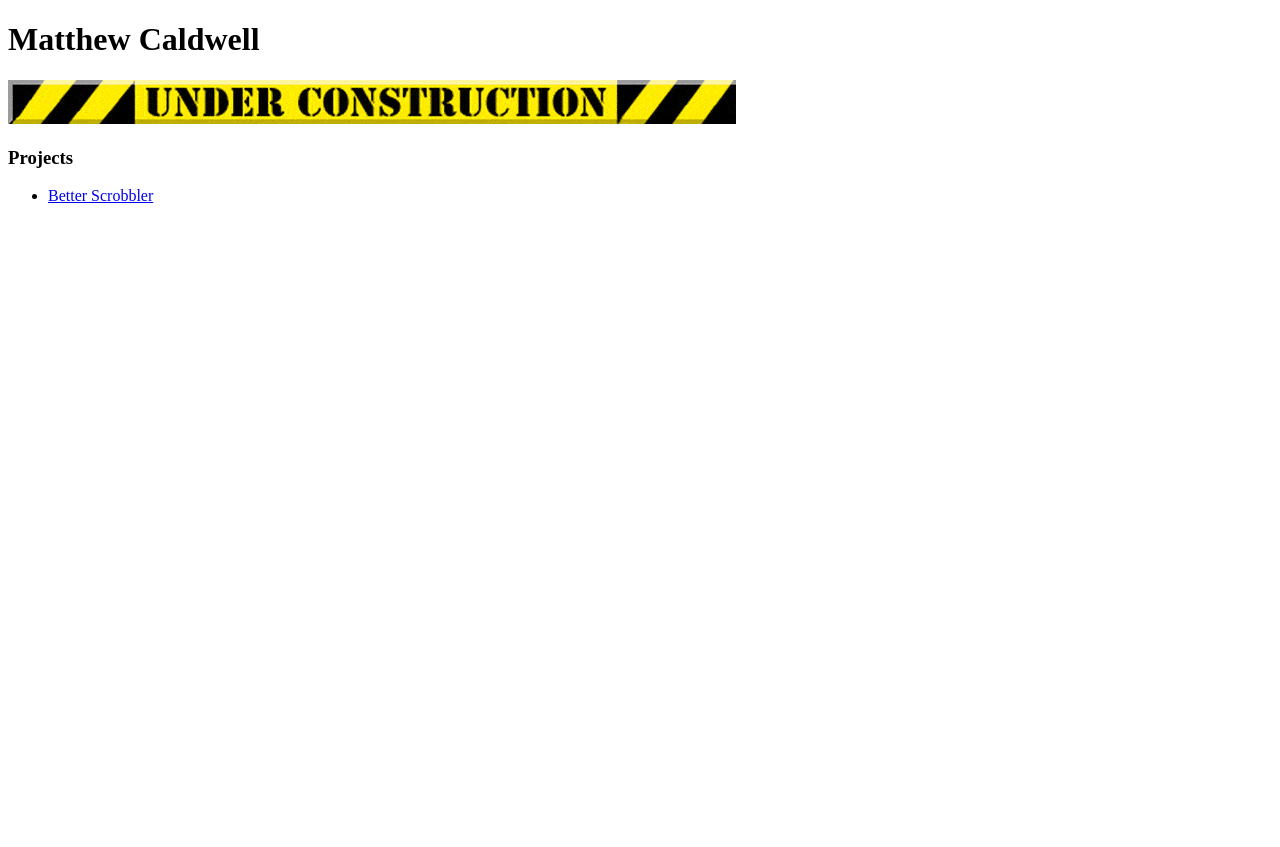
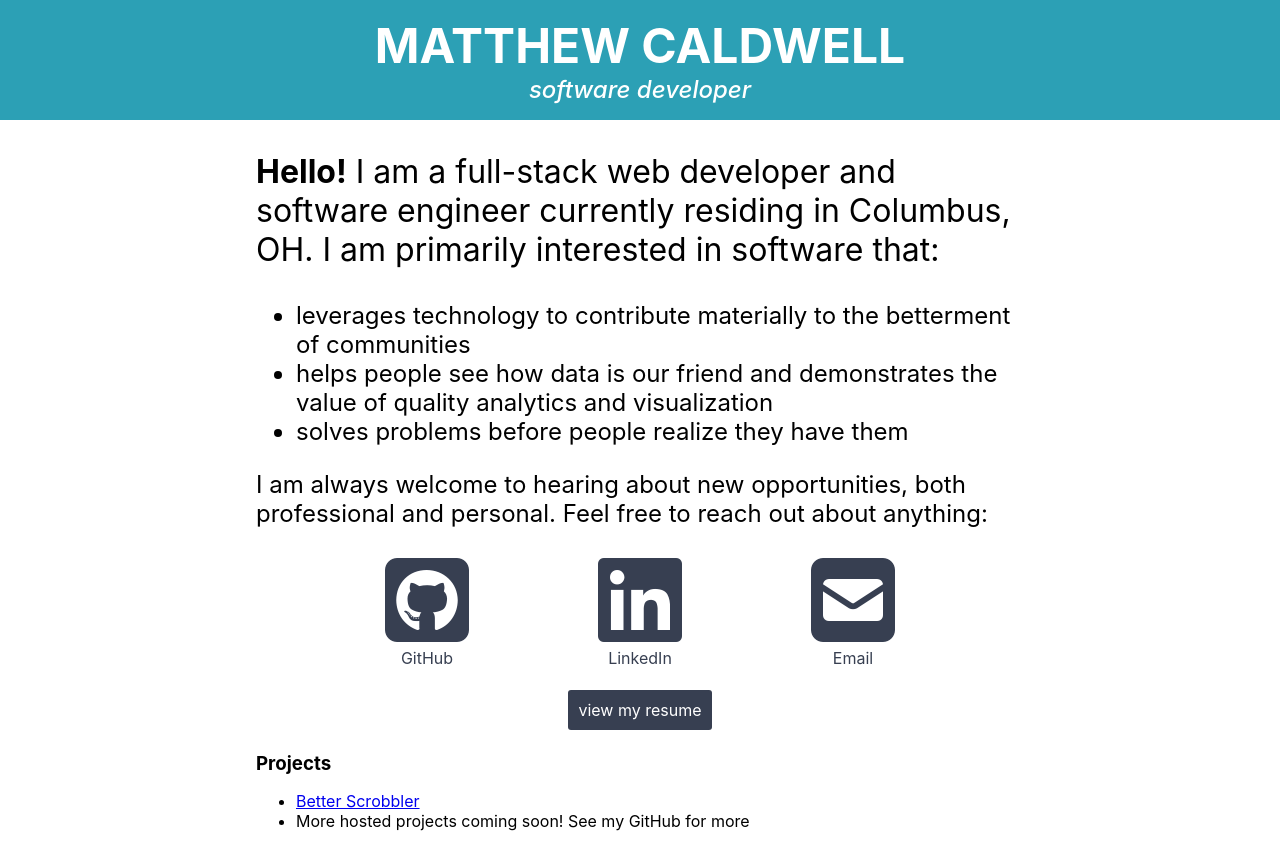
Before and after one commit to caldwellmatthew/personal-website, a plain HTML site: page index.html in a window 1280 px wide. Before the commit the page ends 800 px from the top, so only its background shows below. Drawn offline with Linux system fonts and the light colour scheme.

Commit message:
Add content and styling

```diff
--- a/index.html
+++ b/index.html
@@ -1,17 +1,56 @@
 <!DOCTYPE html>
-<html>
+<html lang="en">
     <head>
         <meta charset="UTF-8">
+        <meta name="viewport" content="width=device-width, initial-scale=1">
+        <meta name="description" content="Personal website of Matthew Caldwell, a full-stack web developer and software engineer.">
         <title>Matthew Caldwell</title>
+        <link rel="stylesheet" href="style.css">
+        <script src="https://kit.fontawesome.com/62e7ec7b75.js" crossorigin="anonymous"></script>
     </head>
     <body>
-        <h1>Matthew Caldwell</h1>
-        <img src="under_construction.gif" alt="Under construction">
-        <h3>Projects</h3>
-        <ul>
-            <li>
-                <a href="https://scrobbler.matthewcaldwell.net/">Better Scrobbler</a>
-            </li>
-        </ul>
+        <header>
+            <h1>Matthew Caldwell</h1>
+            <h2>Software Developer</h3>
+        </header>
+        <main>
+            <p id="lead"><strong class="bold">Hello!</strong> I am a full-stack web developer and software engineer currently residing in Columbus, OH. I am primarily interested in software that:</p>
+            <ul id="interests">
+                <li>leverages technology to contribute materially to the betterment of communities</li>
+                <li>helps people see how data is our friend and demonstrates the value of quality analytics and visualization</li>
+                <li>solves problems before people realize they have them</li>
+            </ul>
+            <p id="say-hi">
+                I am always welcome to hearing about new opportunities, both professional and personal. Feel free to reach out about anything:
+            </p>
+            <div id="contact-links">
+                <a class="icon-display" href="https://github.com/caldwellmatthew">
+                    <i class="fa-brands fa-github-square"></i>
+                    <div class="hidden">GitHub</div>
+                </a>
+
+                <a class="icon-display" href="https://www.linkedin.com/in/matthew-caldwell-1717a015b/">
+                    <i class="fa-brands fa-linkedin"></i>
+                    <div class="hidden">LinkedIn</div>
+                </a>
+
+                <a class="icon-display" href="mailto:best_hitch_0c@icloud.com">
+                    <i class="fa-solid fa-square-envelope"></i>
+                    <div class="hidden">Email</div>
+                </a>
+            </div>
+            <div id="resume">
+                <a id="resume-link" href="/downloads/resume.pdf">
+                    view my resume
+                </a>
+            </div>
+            <div id="projects">
+                <h3 class="subheading">Projects</h3>
+                <ul>
+                    <li><a href="https://scrobbler.matthewcaldwell.net/">Better Scrobbler</a></li>
+                    <li>More hosted projects coming soon! See my GitHub for more</li>
+                </ul>
+            </div>
+        </main>
     </body>
 </html>
--- /dev/null
+++ b/style.css
@@ -0,0 +1,117 @@
+body {
+    font-family: -apple-system, BlinkMacSystemFont, avenir next, avenir, segoe ui, helvetica neue, helvetica, Ubuntu, roboto, noto, arial, sans-serif;
+    margin: 0;
+    padding: 0;
+    display: flex;
+    flex-direction: column;
+    align-items: center;
+}
+
+main {
+    /* mobile */
+    max-width: 90%;
+    text-align: center;
+}
+
+ul {
+    text-align: left;
+}
+
+@media only screen and (min-width: 768px) {
+    main {
+        /* desktop */
+        max-width: 60%;
+        text-align: left;
+    }
+}
+
+strong {
+    font-weight: bold;
+}
+
+header {
+    text-align: center;
+    background-color: #2CA0B5;
+    color: white;
+    width: 100%;
+    padding: 1rem 0 1rem 0;
+}
+
+header h1 {
+    text-transform: uppercase;
+    font-size: 3rem;
+}
+
+header h2 {
+    text-transform: lowercase;
+    font-style: italic;
+    font-weight: 500;
+    font-size: 1.5rem;
+}
+
+header h1, header h2 {
+    margin-top: 0;
+    margin-bottom: 0;
+
+}
+
+#contact-links {
+    text-align: center;
+}
+
+#lead {
+    font-size: 2rem;
+}
+
+#interests, #say-hi {
+    font-size: 1.5rem;
+}
+
+#contact-links {
+    display: flex;
+    justify-content: space-evenly;
+    fill: #373F51;
+    flex-wrap: wrap;
+}
+
+#resume {
+    text-align: center;
+    padding: 2rem 0 2rem 0;
+}
+
+#contact-links a {
+    text-decoration: none;
+}
+
+#contact-links a, #contact-links a:visited {
+    color: #373F51;
+}
+
+#resume-link {
+    text-decoration: none;
+    background-color: #373F51;
+    color: white;
+    padding: 10px;
+    border-radius: 3px;
+
+    transition: background-color 333ms;
+}
+
+#resume-link:hover {
+    background-color: #6DA34D;
+}
+
+.icon-display i {
+    color: #373F51;
+    font-size: 6rem;
+
+    transition: color 333ms;
+}
+
+.icon-display i:hover {
+    color: #6DA34D;
+}
+
+.subheading {
+    margin: 0;
+}
```
Also changed, not shown: under_construction.gif (deleted).
